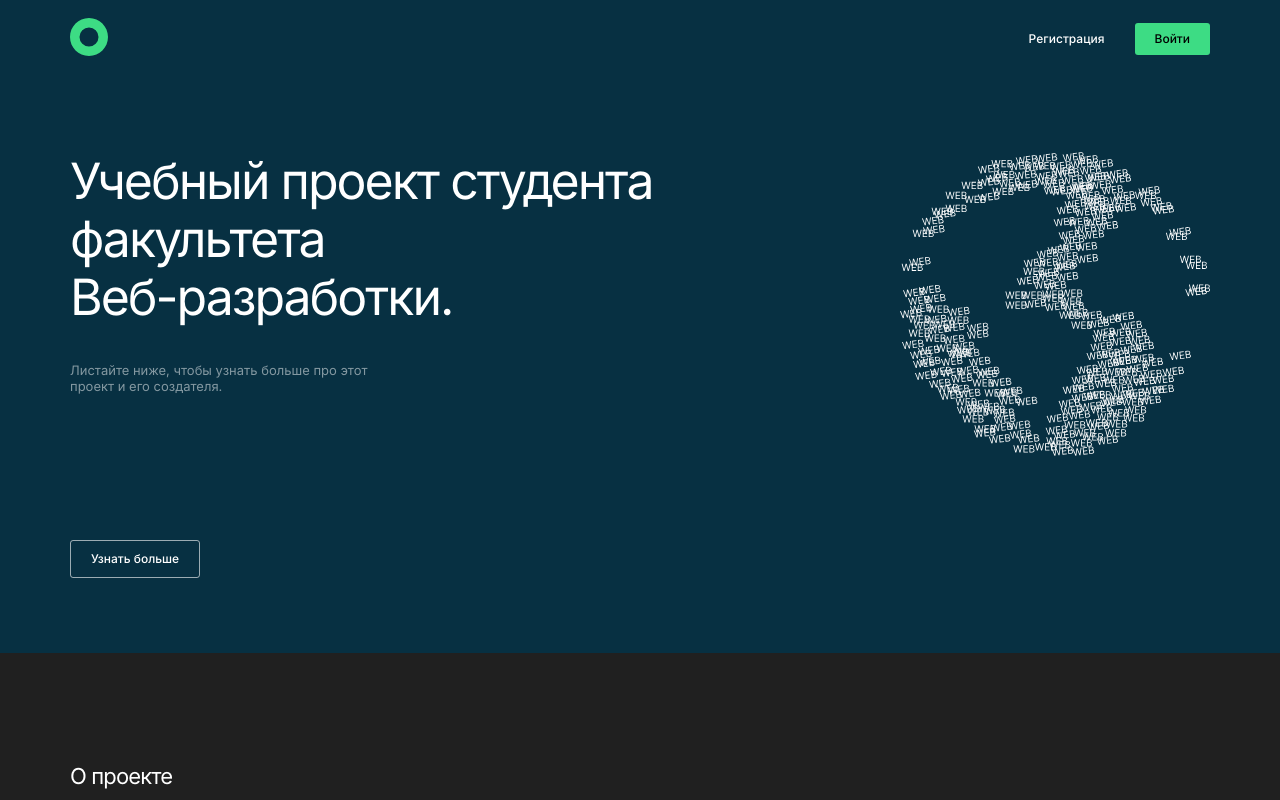
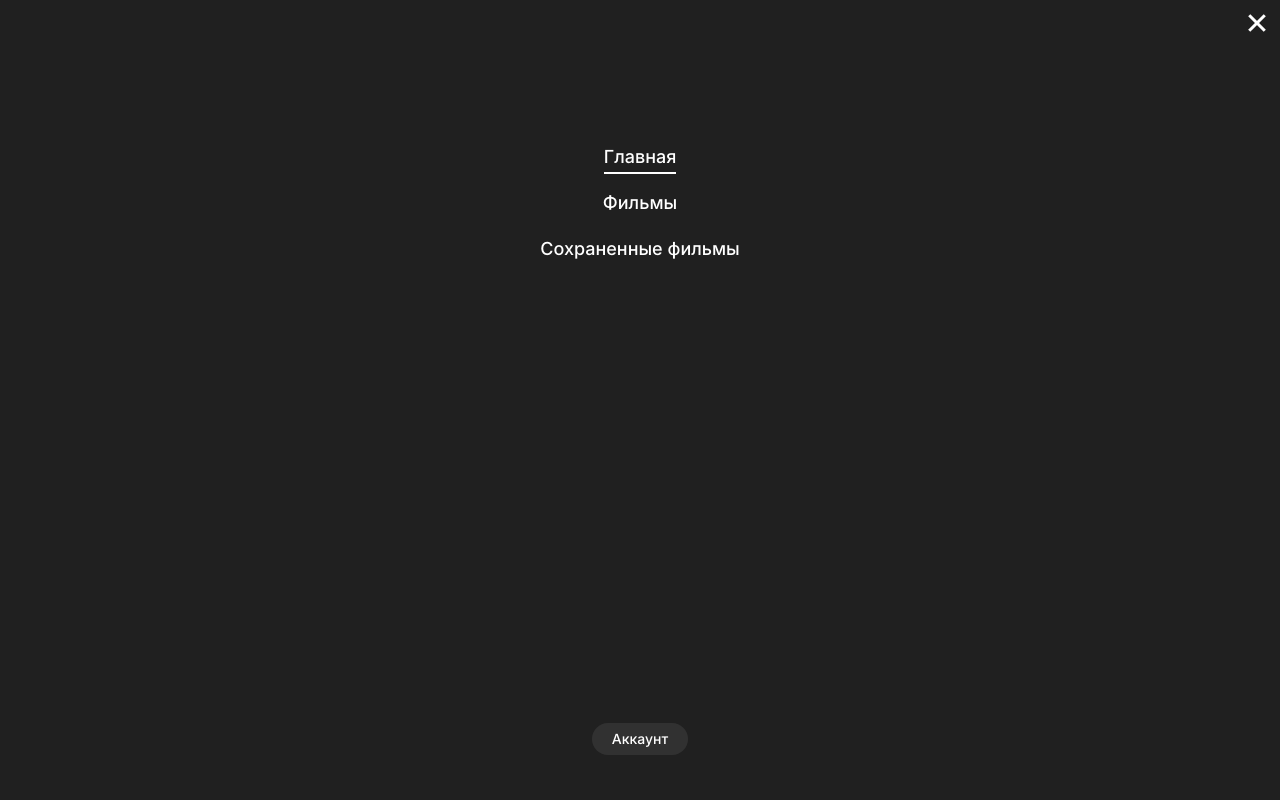
Before and after one commit to ArtyemSavchenko/movies-explorer-frontend, a React (Create React App) app: page / in a window 1280 px wide. Shown: the top 800 px of the page. Built offline with nearby package versions, Linux system fonts and the light colour scheme.

Commit message:
feat: Добавил мобильное выезжающее меню

```diff
--- a/src/App.jsx
+++ b/src/App.jsx
@@ -8,7 +8,7 @@ import Header from './components/Header/Header';
 import './App.css';
 
 const App = () => {
-  const [isLoggedIn, setIsLoggedIn] = useState(false)
+  const [isLoggedIn, setIsLoggedIn] = useState(true)
 
   return (
     <div className="app">
--- /dev/null
+++ b/src/components/BtnClose/BtnClose.css
@@ -0,0 +1,22 @@
+.btn-close {
+  cursor: pointer;
+  border: none;
+  padding: 0;
+  background-color: transparent;
+  padding: 14px;
+}
+
+.btn-close__svg {
+  display: block;
+  fill: #fff;
+  width: 18px;
+  height: 18px;
+  transition: fill var(--out-duration) linear;
+}
+
+@media(any-hover: hover) {
+  .btn-close:hover > .btn-close__svg {
+    fill: var(--ui-accent-color);
+    transition: fill var(--in-duration) linear;
+  }
+}
--- /dev/null
+++ b/src/components/BtnClose/BtnClose.jsx
@@ -0,0 +1,18 @@
+import './BtnClose.css';
+
+const BtnClose = ({ extraClass = '', ...restProps }) => {
+  return (
+    <button className={`btn-close ${extraClass}`} {...restProps}>
+      <svg
+        className='btn-close__svg'
+        viewBox="0 0 18 18"
+        xmlns="http://www.w3.org/2000/svg"
+      >
+        <path d="M.16 2.282 2.283.161l15.556 15.556-2.12 2.122z" />
+        <path d="m15.717.161 2.121 2.122L2.282 17.839.161 15.718z" />
+      </svg>
+    </button>
+  );
+};
+
+export default BtnClose;
--- /dev/null
+++ b/src/components/Header/BurgerButton/BurgerButton.css
@@ -0,0 +1,21 @@
+.burger-btn {
+  cursor: pointer;
+  padding: 8px;
+  background-color: transparent;
+  border: none;
+}
+
+.burger-btn__svg {
+  display: block;
+  width: 28px;
+  height: 23px;
+  fill: #fff;
+  transition: fill var(--out-duration) linear;
+}
+
+@media (any-hover: hover) {
+  .burger-btn:hover > .burger-btn__svg {
+    fill: var(--ui-accent-color);
+    transition: fill var(--in-duration) linear;
+  }
+}
--- /dev/null
+++ b/src/components/Header/BurgerButton/BurgerButton.jsx
@@ -0,0 +1,19 @@
+import './BurgerButton.css';
+
+const BurgerButton = ({ ...restProps }) => {
+  return (
+    <button className="burger-btn" type="button" {...restProps}>
+      <svg
+        className="burger-btn__svg"
+        viewBox="0 0 28 23"
+        xmlns="http://www.w3.org/2000/svg"
+      >
+        <path
+          d="M28 3H0V0h28v3ZM28 13H0v-3h28v3ZM28 23H0v-3h28v3Z"
+        />
+      </svg>
+    </button>
+  );
+};
+
+export default BurgerButton;
--- a/src/components/Header/Header.jsx
+++ b/src/components/Header/Header.jsx
@@ -8,7 +8,7 @@ import NavBar from './NavBar/NavBar';
 import './Header.css';
 
 const Header = ({ isLoggedIn }) => {
-  const location = useLocation('/');
+  const location = useLocation();
 
   const [isLanding, setIsLanding] = useState(true);
 
@@ -25,7 +25,7 @@ const Header = ({ isLoggedIn }) => {
 
   return (
     <header className={`header${isLanding ? ' header_landing' : ''}`}>
-      <NavLink className={setLogoClass} to="/">
+      <NavLink className={setLogoClass} to="/" aria-label="Ссылка на главную страницу.">
         <Logo extraClass="header__logo-pic" />
       </NavLink>
       {isLoggedIn ? <NavBar /> : <SignMenu />}
--- a/src/components/Header/NavBar/NavBar.css
+++ b/src/components/Header/NavBar/NavBar.css
@@ -1,58 +1,103 @@
-.sign-menu {
+.nav-bar {
   display: flex;
   align-items: center;
-  flex-wrap: wrap;
-  column-gap: 14px;
 }
 
-.sign-menu__link {
-  font-weight: 500;
-  font-size: 10px;
-  line-height: 1.6;
-
-  outline-color: var(--ui-accent-color);
+.nav-bar__btn-close {
+  align-self: end;
 }
 
-.sign-menu__btn {
+.nav-bar__menu {
+  position: fixed;
+  top: 0;
+  right: 0;
+  bottom: 0;
+  width: 0;
+  z-index: 5;
+  overflow: hidden;
+
+  display: flex;
+  flex-direction: column;
+  align-items: center;
+  row-gap: 100px;
+
+  padding: 0 0 45px;
+
+  background-color: var(--dark-bg-color);
+  transition: width 0.1s linear;
+}
+
+.nav-bar__menu_opened {
+  width: 100%;
+}
+
+.nav-bar__link-box {
+  display: flex;
+  flex-direction: column;
+  align-items: center;
+  row-gap: 24px;
+  height: 100%;
+  padding: 0;
+  margin: 0;
+  list-style-type: none;
+}
+
+.nav-bar__link-box > li:last-child {
+  height: 100%;
+  display: grid;
+  align-items: end;
+
+  /* flex-shrink: 1; */
+}
+
+.nav-bar__link {
   font-weight: 500;
-  font-size: 10px;
-  line-height: 1.6;
-  color: #000;
+  font-size: 18px;
+  line-height: 1.22;
+  text-decoration: none;
+}
 
-  padding: 5px 12px;
-  border-radius: 3px;
+.nav-bar__link:before {
+  content: '';
+  position: absolute;
+  bottom: -7px;
+  width: 0;
+  height: 2px;
+  background-color: #fff;
+  transition: background-color var(--out-duration) linear;
+}
 
-  background-color: var(--accent-color);
-  outline-color: var(--ui-accent-color);
+.nav-bar__link_active {
+  position: relative;
+}
+
+.nav-bar__link_active:before {
+  width: 100%;
+  transition: background-color var(--in-duration) linear;
+}
+
+.nav-bar__btn {
+  display: block;
+  font-weight: 500;
+  font-size: 14px;
+  line-height: 1.14;
+  text-decoration: none;
+
+  padding: 8px 20px;
+  border-radius: 20px;
+  background-color: #313131;
 
   transition: background-color var(--out-duration) linear;
 }
 
 @media (any-hover: hover) {
-  .sign-menu__btn:hover {
-    color: #000;
-    background-color: #2ea965;
+  .nav-bar__link:hover {
+    color: var(--ui-accent-color);
+    transition: background-color var(--in-duration) linear;
+  }
+
+  .nav-bar__btn:hover {
+    background-color: var(--ui-accent-color);
     transition: background-color var(--in-duration) linear;
   }
 }
-
-@media (min-width: 768px) {
-  .sign-menu {
-    column-gap: 30px;
-  }
-
-  .sign-menu__link {
-    font-size: 12px;
-    line-height: 1.33;
-  }
-
-  .sign-menu__btn {
-    font-size: 12px;
-    line-height: 1.33;
-    padding: 8px 20px;
-  }
-}
-
-@media(min-width: 1280px) {
-
-}
--- a/src/components/Header/NavBar/NavBar.jsx
+++ b/src/components/Header/NavBar/NavBar.jsx
@@ -1,10 +1,61 @@
-import CustomLink from '../../CustomLink/CustomLink';
+import { useState } from 'react';
+import { NavLink } from 'react-router-dom';
+
+import BurgerButton from '../BurgerButton/BurgerButton';
+import BtnClose from '../../BtnClose/BtnClose';
 
 import './NavBar.css';
 
 const NavBar = () => {
-    return (
-      <div className="nav-bar">is logged in</div>
-    )
+  const [isOpened, setIsOpened] = useState(true);
+
+  const setActiveLinkClass = ({ isActive }) => {
+    let className = 'nav-bar__link focus-effect';
+    if (isActive) {
+      className += ' nav-bar__link_active';
+    }
+    return className;
+  };
+
+  const setActiveButtonClass = ({ isActive }) =>
+    isActive ? 'nav-bar__btn nav-bar__btn_active' : 'nav-bar__btn';
+
+  return (
+    <div className="nav-bar">
+      <BurgerButton aria-label="Открыть меню" onClick={() => setIsOpened(true)} />
+      <div
+        className={`nav-bar__menu${isOpened ? ' nav-bar__menu_opened' : ''}`}
+      >
+        <BtnClose
+          type="button"
+          onClick={() => setIsOpened(false)}
+          aria-label="Закрыть меню"
+          extraClass="nav-bar__btn-close"
+        />
+        <ul className="nav-bar__link-box">
+          <li>
+            <NavLink className={setActiveLinkClass} to="/">
+              Главная
+            </NavLink>
+          </li>
+          <li>
+            <NavLink className={setActiveLinkClass} to="/movies">
+              Фильмы
+            </NavLink>
+          </li>
+          <li>
+            <NavLink className={setActiveLinkClass} to="/saved-movies">
+              Сохраненные фильмы
+            </NavLink>
+          </li>
+          <li>
+            <NavLink className={setActiveButtonClass} to="/profile">
+              Аккаунт
+            </NavLink>
+          </li>
+        </ul>
+      </div>
+    </div>
+  );
 };
 export default NavBar;
--- a/src/components/Header/SignMenu/SignMenu.css
+++ b/src/components/Header/SignMenu/SignMenu.css
@@ -0,0 +1,54 @@
+.sign-menu {
+  display: flex;
+  align-items: center;
+  flex-wrap: wrap;
+  column-gap: 14px;
+}
+
+.sign-menu__link {
+  font-weight: 500;
+  font-size: 10px;
+  line-height: 1.6;
+
+  outline-color: var(--ui-accent-color);
+}
+
+.sign-menu__btn {
+  font-weight: 500;
+  font-size: 10px;
+  line-height: 1.6;
+  color: #000;
+
+  padding: 5px 12px;
+  border-radius: 3px;
+
+  background-color: var(--accent-color);
+  outline-color: var(--ui-accent-color);
+
+  transition: opacity var(--out-duration) linear;
+}
+
+@media (any-hover: hover) {
+  .sign-menu__btn:hover {
+    color: #000;
+    opacity: .8;
+    transition: opacity var(--in-duration) linear;
+  }
+}
+
+@media (min-width: 768px) {
+  .sign-menu {
+    column-gap: 30px;
+  }
+
+  .sign-menu__link {
+    font-size: 12px;
+    line-height: 1.33;
+  }
+
+  .sign-menu__btn {
+    font-size: 12px;
+    line-height: 1.33;
+    padding: 8px 20px;
+  }
+}
--- a/src/components/Logo/Logo.css
+++ b/src/components/Logo/Logo.css
@@ -1,4 +1,5 @@
 .logo {
+  display: block;
   width: 38px;
   height: 38px;
   fill: var(--accent-color);
--- a/src/index.css
+++ b/src/index.css
@@ -30,6 +30,7 @@
 * {
   font-family: inherit;
   color: inherit;
+  outline-color: var(--ui-accent-color);
 }
 
 .focus-effect {
```
